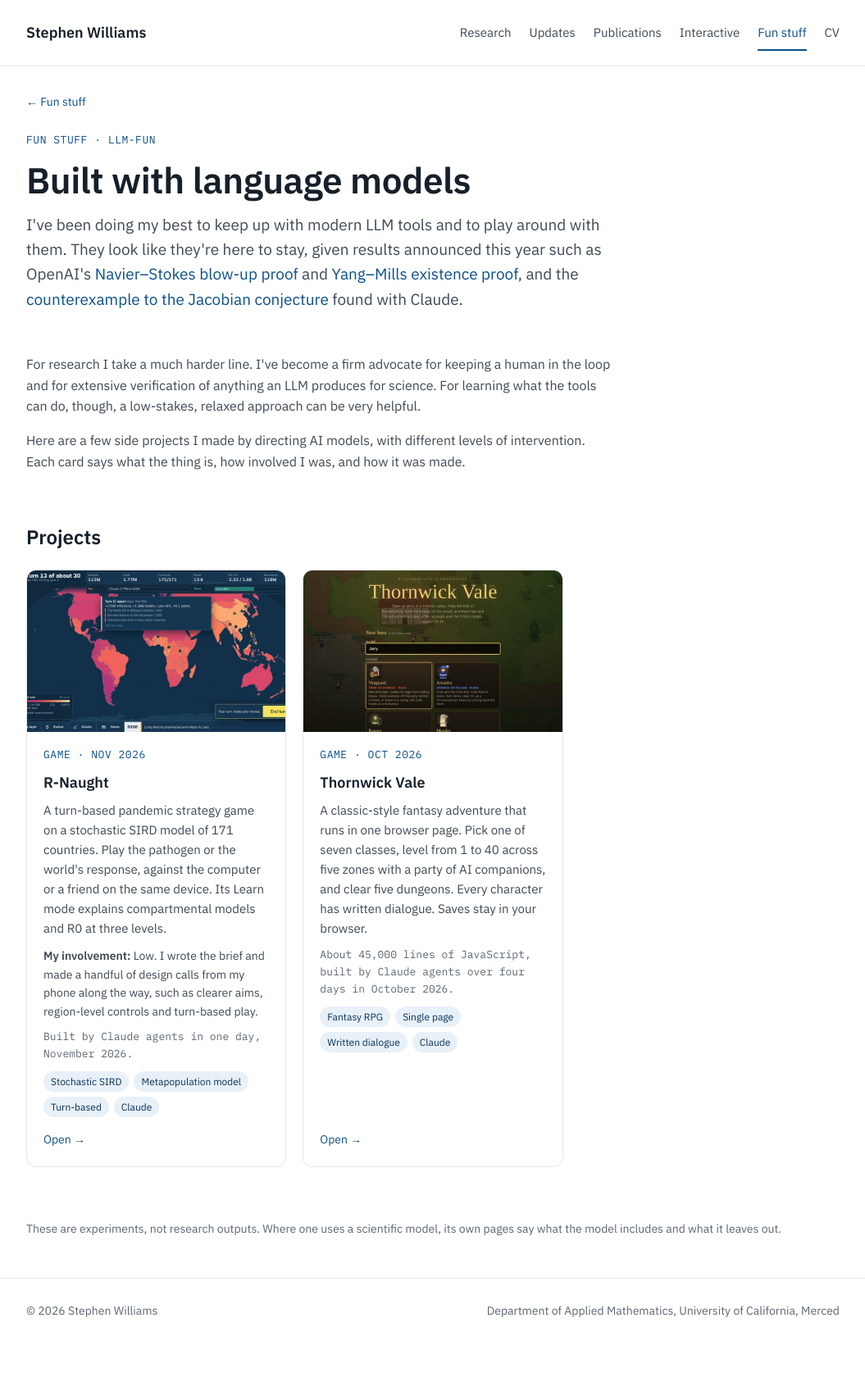
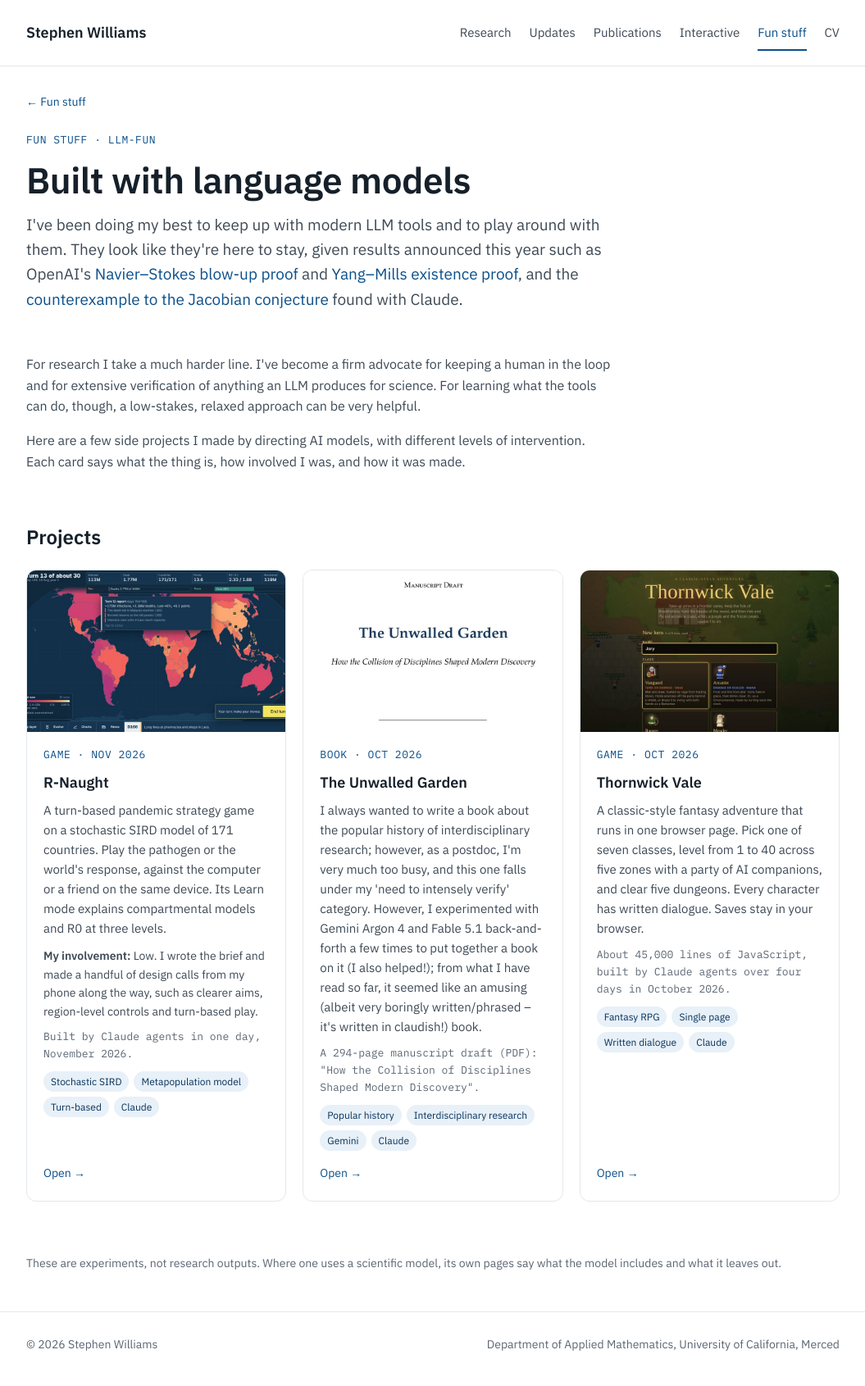
Before and after one commit to StephWilleniams/stephwilleniams.github.io, a Jekyll site: the page built from llm-fun/index.html, in a window 1280 px wide. Shown: the whole page at 82% size, without its empty margins (112-1167 px from the left). Built offline with Jekyll 4.4.1, drawn with Linux system fonts in a browser that asks for light colours; before the commit the page ends 1650 px from its top, so only the background shows below that.

Commit message:
Add The Unwalled Garden book to the LLM-fun page
Co-Authored-By: Claude Fable 5.2 <noreply@anthropic.com>
Claude-Session: https://claude.ai/code/session_01CjQH714n3JkSPH9waZXE7d

```diff
--- a/_data/llm_fun.yml
+++ b/_data/llm_fun.yml
@@ -3,7 +3,7 @@
 # then add an entry here.
 # involvement: one or two sentences on how hands-on you were (optional; shown as "My involvement").
 # made: one line on how it was built (optional).
-# url: a path in this repo (e.g. /llm-fun/r-naught/) or a full URL.
+# url: a path in this repo (e.g. /llm-fun/r-naught/, or a PDF in llm-fun/<slug>/) or a full URL.
 # image: a path in this repo or a full URL. If it fails to load, the card shows the name instead.
 
 - slug: r-naught
@@ -23,6 +23,22 @@
   image: /images/llm-fun/r-naught.jpg
   image_alt: A world map coloured by infection level, with a turn report and an End turn button
 
+- slug: unwalled-garden
+  name: The Unwalled Garden
+  kind: Book
+  date: 2026-10-19
+  url: /llm-fun/unwalled-garden/The-Unwalled-Garden.pdf
+  blurb: >-
+    I always wanted to write a book about the popular history of interdisciplinary research;
+    however, as a postdoc, I'm very much too busy, and this one falls under my 'need to intensely
+    verify' category. However, I experimented with Gemini Argon 4 and Fable 5.1 back-and-forth a
+    few times to put together a book on it (I also helped!); from what I have read so far, it
+    seemed like an amusing (albeit very boringly written/phrased – it's written in claudish!) book.
+  made: 'A 294-page manuscript draft (PDF): "How the Collision of Disciplines Shaped Modern Discovery".'
+  tags: [Popular history, Interdisciplinary research, Gemini, Claude]
+  image: /images/llm-fun/unwalled-garden.jpg
+  image_alt: The title page of The Unwalled Garden, a manuscript draft
+
 - slug: thornwick-vale
   name: Thornwick Vale
   kind: Game
```
Also changed, not shown: images/llm-fun/unwalled-garden.jpg (added), 1 other file.
